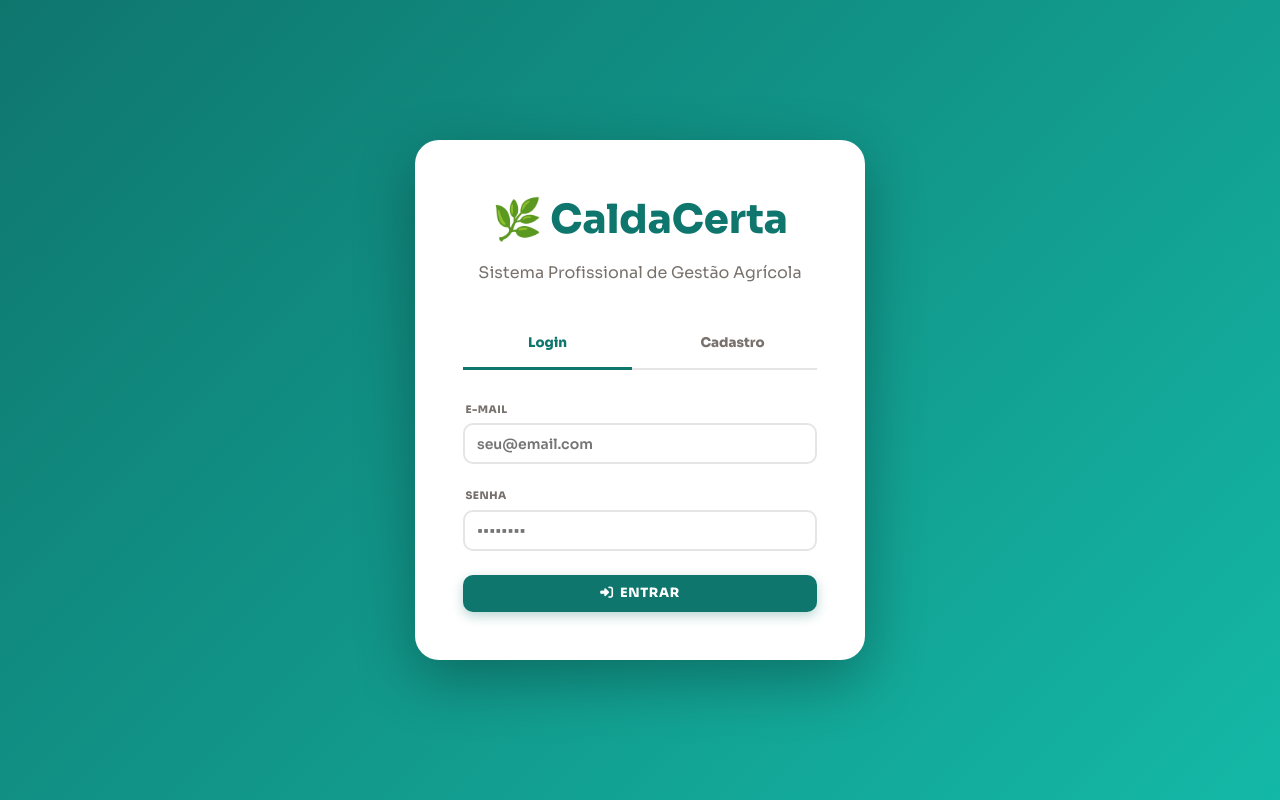
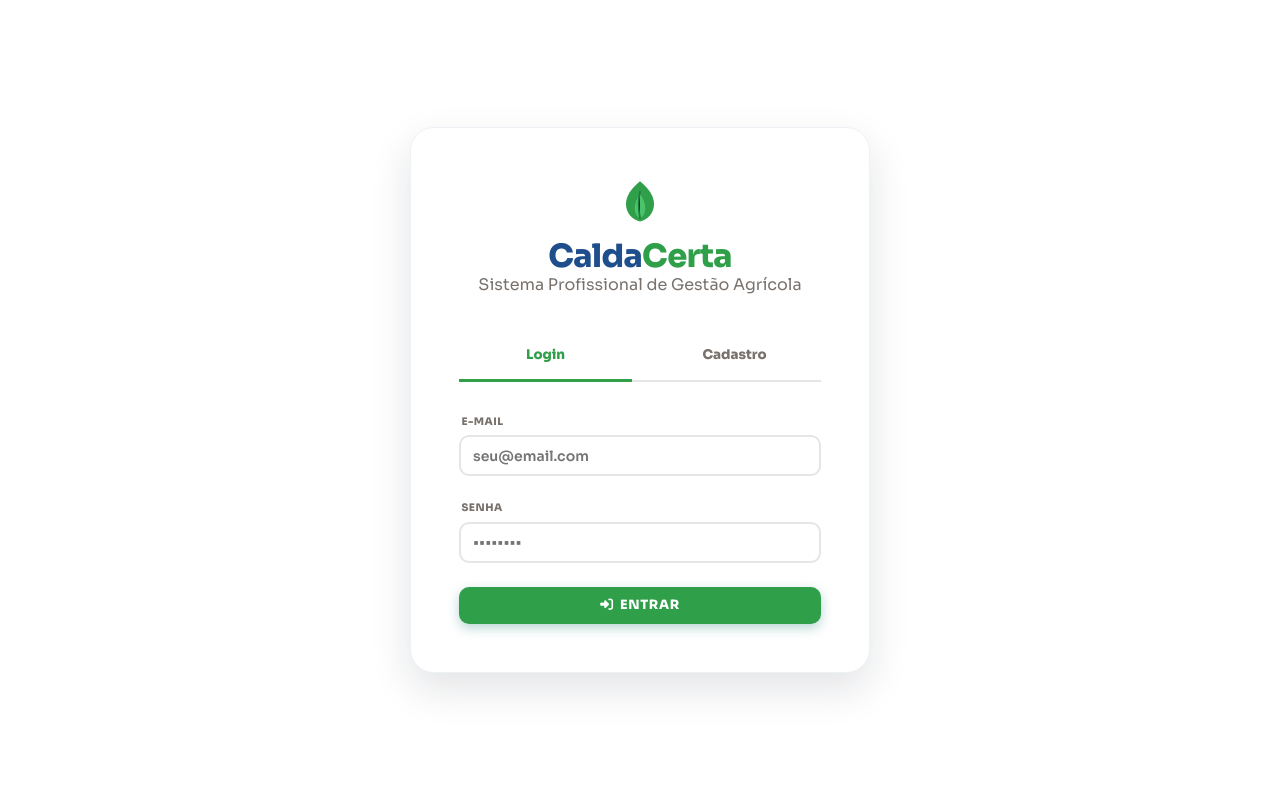
Before and after one commit to brunobite/CaldaCerta, a website: page web/index.html in a window 1280 px wide. Drawn offline with nearby package versions, Linux system fonts and the light colour scheme; no server answers.

Commit message:
Refina layout para seguir modelo de marca

```diff
--- a/web/index.html
+++ b/web/index.html
@@ -37,7 +37,18 @@
     <div id="auth-overlay">
         <div class="auth-box">
             <div class="auth-header-login">
-                <h1>🌿 CaldaCerta</h1>
+                <div class="brand-logo brand-logo-large" aria-label="CaldaCerta">
+                    <span class="brand-mark" aria-hidden="true">
+                        <svg viewBox="0 0 64 64" role="img" focusable="false">
+                            <path d="M32 6c10 8 16 17 16 26 0 10-7 18-16 20-9-2-16-10-16-20 0-9 6-18 16-26z" fill="#2f9f4a"/>
+                            <path d="M32 20c4 6 6 12 6 17 0 6-3 10-6 11-3-1-6-5-6-11 0-5 2-11 6-17z" fill="#4cc36b"/>
+                            <path d="M32 18c-2 9-2 20 0 30" stroke="#1f7a3b" stroke-width="2" stroke-linecap="round"/>
+                        </svg>
+                    </span>
+                    <span class="brand-name">
+                        <span class="brand-blue">Calda</span><span class="brand-green">Certa</span>
+                    </span>
+                </div>
                 <p style="color: #78716c;">Sistema Profissional de Gestão Agrícola</p>
             </div>
 
@@ -89,8 +100,19 @@
     <!-- HEADER UNIFICADO -->
     <nav>
         <div class="nav-container">
-            <h1 class="logo text-white" onclick="navTo('menu')">
-                CALDA<span class="logo-accent">CERTA</span>
+            <h1 class="logo" onclick="navTo('menu')">
+                <span class="brand-logo" aria-label="CaldaCerta">
+                    <span class="brand-mark" aria-hidden="true">
+                        <svg viewBox="0 0 64 64" role="img" focusable="false">
+                            <path d="M32 6c10 8 16 17 16 26 0 10-7 18-16 20-9-2-16-10-16-20 0-9 6-18 16-26z" fill="#2f9f4a"/>
+                            <path d="M32 20c4 6 6 12 6 17 0 6-3 10-6 11-3-1-6-5-6-11 0-5 2-11 6-17z" fill="#4cc36b"/>
+                            <path d="M32 18c-2 9-2 20 0 30" stroke="#1f7a3b" stroke-width="2" stroke-linecap="round"/>
+                        </svg>
+                    </span>
+                    <span class="brand-name">
+                        <span class="brand-blue">Calda</span><span class="brand-green">Certa</span>
+                    </span>
+                </span>
             </h1>
             <div class="header-right">
                 <div class="header-user-compact">
@@ -112,7 +134,7 @@
         <!-- MENU PRINCIPAL -->
         <section id="step-menu" class="step-content active">
             <div class="py-16 text-center">
-                <div class="w-20 mx-auto mb-6" style="background: linear-gradient(135deg, #14b8a6, #0f766e); border-radius: 50%; display: flex; align-items: center; justify-content: center; box-shadow: 0 10px 30px rgba(15, 118, 110, 0.3);">
+                <div class="w-20 mx-auto mb-6" style="background: linear-gradient(135deg, var(--primary-light), var(--primary)); border-radius: 50%; display: flex; align-items: center; justify-content: center; box-shadow: 0 10px 30px rgba(47, 159, 74, 0.3);">
                     <i class="fa-solid fa-droplet text-4xl text-white"></i>
                 </div>
                 <h2 class="text-4xl font-black text-slate-900 mb-2">Gestão de Caldas</h2>
--- a/web/styles.css
+++ b/web/styles.css
@@ -1,9 +1,9 @@
 :root {
-            --primary: #0f766e;
-            --primary-dark: #065f46;
-            --primary-light: #14b8a6;
-            --accent: #f59e0b;
-            --bg: #fafaf9;
+            --primary: #2f9f4a;
+            --primary-dark: #1f7a3b;
+            --primary-light: #4cc36b;
+            --accent: #1f4e8c;
+            --bg: #ffffff;
             --card: #ffffff;
             --text: #0c0a09;
             --text-muted: #78716c;
@@ -21,7 +21,7 @@
 
         body {
             font-family: 'Sora', sans-serif;
-            background: linear-gradient(135deg, #fafaf9 0%, #f5f5f4 100%);
+            background: #ffffff;
             color: var(--text);
             min-height: 100vh;
             line-height: 1.6;
@@ -465,12 +465,11 @@
 
         /* Navigation */
         nav {
-            background: linear-gradient(135deg, var(--primary-dark), var(--primary));
-            backdrop-filter: blur(10px);
+            background: white;
             position: sticky;
             top: 0;
             z-index: 100;
-            box-shadow: 0 2px 10px rgba(0,0,0,0.1);
+            border-bottom: 1px solid var(--border);
         }
 
         .nav-container {
@@ -488,6 +487,55 @@
             font-size: 1.5rem;
             letter-spacing: -0.02em;
             cursor: pointer;
+        }
+
+        .brand-logo {
+            display: inline-flex;
+            flex-direction: column;
+            align-items: center;
+            gap: 0.25rem;
+            line-height: 1;
+        }
+
+        .brand-logo-large {
+            gap: 0.5rem;
+        }
+
+        .brand-mark {
+            width: 40px;
+            height: 40px;
+            display: inline-flex;
+            align-items: center;
+            justify-content: center;
+        }
+
+        .brand-logo-large .brand-mark {
+            width: 56px;
+            height: 56px;
+        }
+
+        .brand-mark svg {
+            width: 100%;
+            height: 100%;
+        }
+
+        .brand-name {
+            font-family: 'Sora', sans-serif;
+            font-size: 1.25rem;
+            font-weight: 700;
+            letter-spacing: -0.02em;
+        }
+
+        .brand-logo-large .brand-name {
+            font-size: 2rem;
+        }
+
+        .brand-blue {
+            color: var(--accent);
+        }
+
+        .brand-green {
+            color: var(--primary);
         }
 
         .user-badge {
@@ -775,7 +823,7 @@
             left: 0;
             right: 0;
             bottom: 0;
-            background: linear-gradient(135deg, var(--primary) 0%, var(--primary-light) 100%);
+            background: #ffffff;
             z-index: 10000;
             display: flex;
             align-items: center;
@@ -791,10 +839,11 @@
             background: white;
             padding: 3rem;
             border-radius: 24px;
-            box-shadow: 0 20px 60px rgba(0,0,0,0.3);
-            max-width: 450px;
+            box-shadow: 0 16px 40px rgba(15, 23, 42, 0.12);
+            max-width: 460px;
             width: 100%;
             animation: fadeInScale 0.5s ease;
+            border: 1px solid #eef2f7;
         }
 
         @keyframes fadeInScale {
@@ -882,16 +931,17 @@
         }
 
         .user-badge-compact {
-            background: rgba(255,255,255,0.2);
+            background: #f1f5f9;
             padding: 0.2rem 0.5rem;
             border-radius: 6px;
             font-weight: 600;
             font-size: 0.65rem;
-            color: white;
+            color: #0f172a;
             max-width: 110px;
             white-space: nowrap;
             overflow: hidden;
             text-overflow: ellipsis;
+            border: 1px solid #e2e8f0;
         }
 
         .admin-badge-header {
@@ -905,24 +955,24 @@
 
         .header-mode-btn {
             font-size: 0.65rem;
-            background: rgba(255,255,255,0.2);
+            background: #f1f5f9;
             padding: 0.2rem 0.5rem;
             border-radius: 9999px;
-            color: white;
+            color: #0f172a;
             font-weight: 600;
             cursor: pointer;
-            border: none;
+            border: 1px solid #e2e8f0;
             font-family: 'Space Mono', monospace;
             white-space: nowrap;
             transition: all 0.3s;
         }
 
         .header-mode-btn:hover {
-            background: rgba(255,255,255,0.3);
+            background: #e2e8f0;
         }
 
         .header-logout-btn {
-            background: rgba(255,255,255,0.2);
+            background: #1f4e8c;
             color: white;
             padding: 0.2rem 0.5rem;
             border-radius: 6px;
@@ -936,7 +986,7 @@
         }
 
         .header-logout-btn:hover {
-            background: rgba(255,255,255,0.3);
+            background: #1e3a6a;
         }
 
         @media (max-width: 720px) {
```
